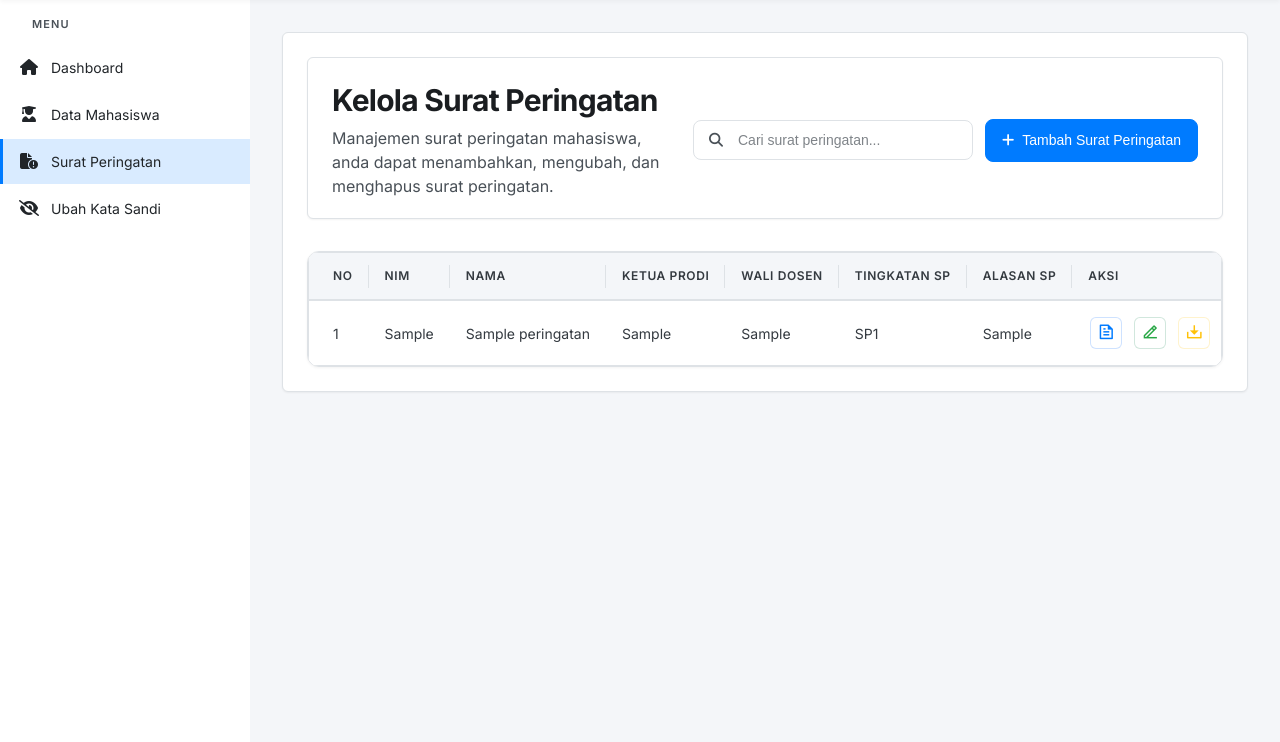
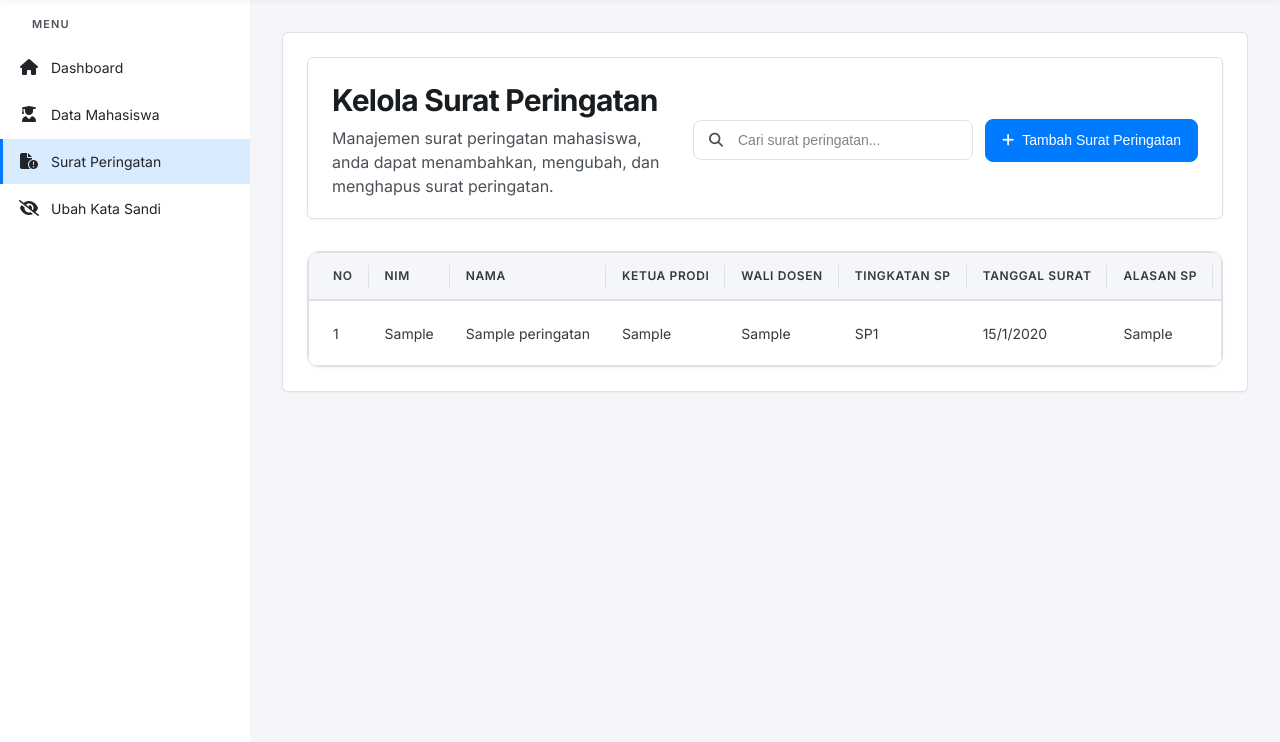
Before and after one commit to rahmat-assidik/PBL-Pengelolaan-surat-peringatan, a PHP site: page /surat-peringatan.php in a window 1280 px wide. Shown: the part 57-799 px from the top of the page. Run offline with PHP 8.4, Linux system fonts and the light colour scheme; a user stored in the database is signed in; data comes from the database, SQL or seed files in the repository; tables that the repository leaves empty hold one stand-in row (values such as "Sample post"); some libraries are stand-ins or nearby versions.

Commit message:
Added tanggal field to surat_peringatan form and database, and updated validation and display logic accordingly.

```diff
--- a/assets/js/suratperingatan.js
+++ b/assets/js/suratperingatan.js
@@ -33,10 +33,34 @@ document.addEventListener('DOMContentLoaded', () => {
       document.getElementById('spWaliInput').value = editData.wali_dosen || '';
       document.getElementById('spTingkatanInput').value = editData.tingkatan_sp;
       document.getElementById('spAlasanInput').value = editData.alasan_sp;
+
+      // Set tanggal if exists
+      const tanggalInput = document.getElementById('spTanggalInput');
+      if (editData.tanggal) {
+        // Convert YYYY-MM-DD format to YYYY-MM-DD for date input
+        const date = new Date(editData.tanggal);
+        if (!isNaN(date.getTime())) {
+          const year = date.getFullYear();
+          const month = String(date.getMonth() + 1).padStart(2, '0');
+          const day = String(date.getDate()).padStart(2, '0');
+          tanggalInput.value = `${year}-${month}-${day}`;
+        } else {
+          tanggalInput.value = editData.tanggal;
+        }
+      } else {
+        tanggalInput.value = '';
+      }
     } else {
       form.removeAttribute('data-edit-id');
       form.reset();
       clearAutoFill();
+
+      // Set default tanggal to today for new records
+      const today = new Date();
+      const year = today.getFullYear();
+      const month = String(today.getMonth() + 1).padStart(2, '0');
+      const day = String(today.getDate()).padStart(2, '0');
+      document.getElementById('spTanggalInput').value = `${year}-${month}-${day}`;
     }
     // focus pertama
     setTimeout(() => {
@@ -75,6 +99,19 @@ document.addEventListener('DOMContentLoaded', () => {
     tr.appendChild(createCell(sp.ketua_prodi));
     tr.appendChild(createCell(sp.wali_dosen));
     tr.appendChild(createCell(sp.tingkatan_sp));
+
+    // Format tanggal untuk display
+    let tanggalText = '';
+    if (sp.tanggal) {
+      const date = new Date(sp.tanggal);
+      if (!isNaN(date.getTime())) {
+        tanggalText = date.toLocaleDateString('id-ID'); // Format DD/MM/YYYY
+      } else {
+        tanggalText = sp.tanggal;
+      }
+    }
+    tr.appendChild(createCell(tanggalText));
+
     tr.appendChild(createCell(sp.alasan_sp));
 
     const actionTd = document.createElement('td');
@@ -345,13 +382,22 @@ document.addEventListener('DOMContentLoaded', () => {
         return;
       }
 
+      const tanggal = (document.getElementById('spTanggalInput') || {}).value?.trim();
+
+      // Validate tanggal
+      if (!tanggal) {
+        alert('Tanggal surat harus diisi.');
+        return;
+      }
+
       const sp = {
         nim,
         nama,
         ketua_prodi: kaprodi,
         wali_dosen: wali,
         tingkatan_sp: tingkatan,
-        alasan_sp: alasan
+        alasan_sp: alasan,
+        tanggal: tanggal
       };
 
       let success = false;
--- a/crud/surat_peringatan.php
+++ b/crud/surat_peringatan.php
@@ -38,17 +38,18 @@ switch ($method) {
         $wali_dosen = $data['wali_dosen'] ?? '';
         $tingkatan_sp = $data['tingkatan_sp'] ?? '';
         $alasan_sp = $data['alasan_sp'] ?? '';
+        $tanggal = $data['tanggal'] ?? '';
 
         // Validasi input
-        if (empty($nim) || empty($tingkatan_sp)) {
-            echo json_encode(['success' => false, 'error' => 'NIM dan Tingkatan SP harus diisi']);
+        if (empty($nim) || empty($tingkatan_sp) || empty($tanggal)) {
+            echo json_encode(['success' => false, 'error' => 'NIM, Tingkatan SP, dan Tanggal harus diisi']);
             break;
         }
 
         // REPLACE: Jika NIM sudah ada, maka UPDATE (replace) seluruh record
         // Jika NIM belum ada, maka INSERT baru
-        $stmt = $conn->prepare("REPLACE INTO surat_peringatan (nim, nama, ketua_prodi, wali_dosen, tingkatan_sp, alasan_sp) VALUES (?, ?, ?, ?, ?, ?)");
-        $stmt->bind_param("ssssss", $nim, $nama, $ketua_prodi, $wali_dosen, $tingkatan_sp, $alasan_sp);
+        $stmt = $conn->prepare("REPLACE INTO surat_peringatan (nim, nama, ketua_prodi, wali_dosen, tingkatan_sp, alasan_sp, tanggal) VALUES (?, ?, ?, ?, ?, ?, ?)");
+        $stmt->bind_param("sssssss", $nim, $nama, $ketua_prodi, $wali_dosen, $tingkatan_sp, $alasan_sp, $tanggal);
 
         if ($stmt->execute()) {
             // Cek apakah ini INSERT atau UPDATE
@@ -76,9 +77,16 @@ switch ($method) {
         $wali_dosen = $data['wali_dosen'] ?? '';
         $tingkatan_sp = $data['tingkatan_sp'];
         $alasan_sp = $data['alasan_sp'];
+        $tanggal = $data['tanggal'] ?? '';
 
-        $stmt = $conn->prepare("UPDATE surat_peringatan SET nim=?, nama=?, ketua_prodi=?, wali_dosen=?, tingkatan_sp=?, alasan_sp=? WHERE id=?");
-        $stmt->bind_param("ssssssi", $nim, $nama, $ketua_prodi, $wali_dosen, $tingkatan_sp, $alasan_sp, $id);
+        // Validasi input
+        if (empty($nim) || empty($tingkatan_sp) || empty($tanggal)) {
+            echo json_encode(['success' => false, 'error' => 'NIM, Tingkatan SP, dan Tanggal harus diisi']);
+            break;
+        }
+
+        $stmt = $conn->prepare("UPDATE surat_peringatan SET nim=?, nama=?, ketua_prodi=?, wali_dosen=?, tingkatan_sp=?, alasan_sp=?, tanggal=? WHERE id=?");
+        $stmt->bind_param("sssssssi", $nim, $nama, $ketua_prodi, $wali_dosen, $tingkatan_sp, $alasan_sp, $tanggal, $id);
 
         if ($stmt->execute()) {
             echo json_encode(['success' => true]);
--- a/pages/surat-peringatan.php
+++ b/pages/surat-peringatan.php
@@ -38,6 +38,7 @@ include 'shared-layout.php';
                                         <th>Ketua Prodi</th>
                                         <th>Wali Dosen</th>
                                         <th>Tingkatan SP</th>
+                                        <th>Tanggal Surat</th>
                                         <th>Alasan SP</th>
                                         <th>Aksi</th>
                                     </tr>
@@ -95,6 +96,12 @@ include 'shared-layout.php';
                                         <textarea id="spAlasanInput" class="form-control" required placeholder="Masukkan alasan terkena SP" rows="3"></textarea>
                                     </div>
                                 </div>
+                                <div class="mb-1 row">
+                                    <label for="spTanggalInput" class="col-sm-3 col-form-label">Tanggal Surat</label>
+                                    <div class="col-sm-9">
+                                        <input id="spTanggalInput" type="date" class="form-control" required placeholder="Pilih tanggal surat" />
+                                    </div>
+                                </div>
                                 <div style="display:flex;justify-content:flex-end;gap:0.5rem;margin-top:1rem;">
                                     <button type="button" class="btn btn-ghost" id="spCancelBtn">Batal</button>
                                     <button type="submit" class="btn btn-primary" id="spSaveBtn">Simpan</button>
```
